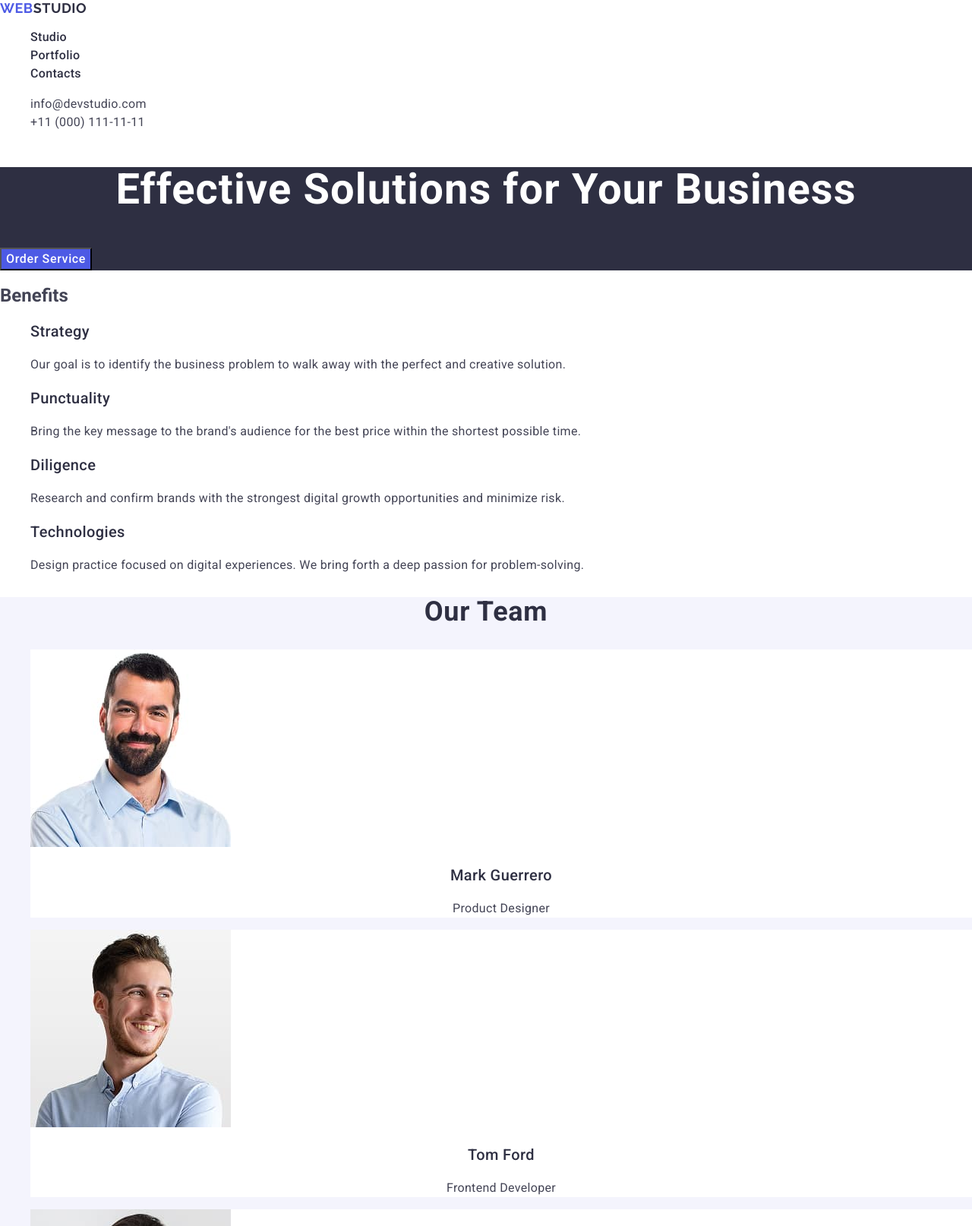
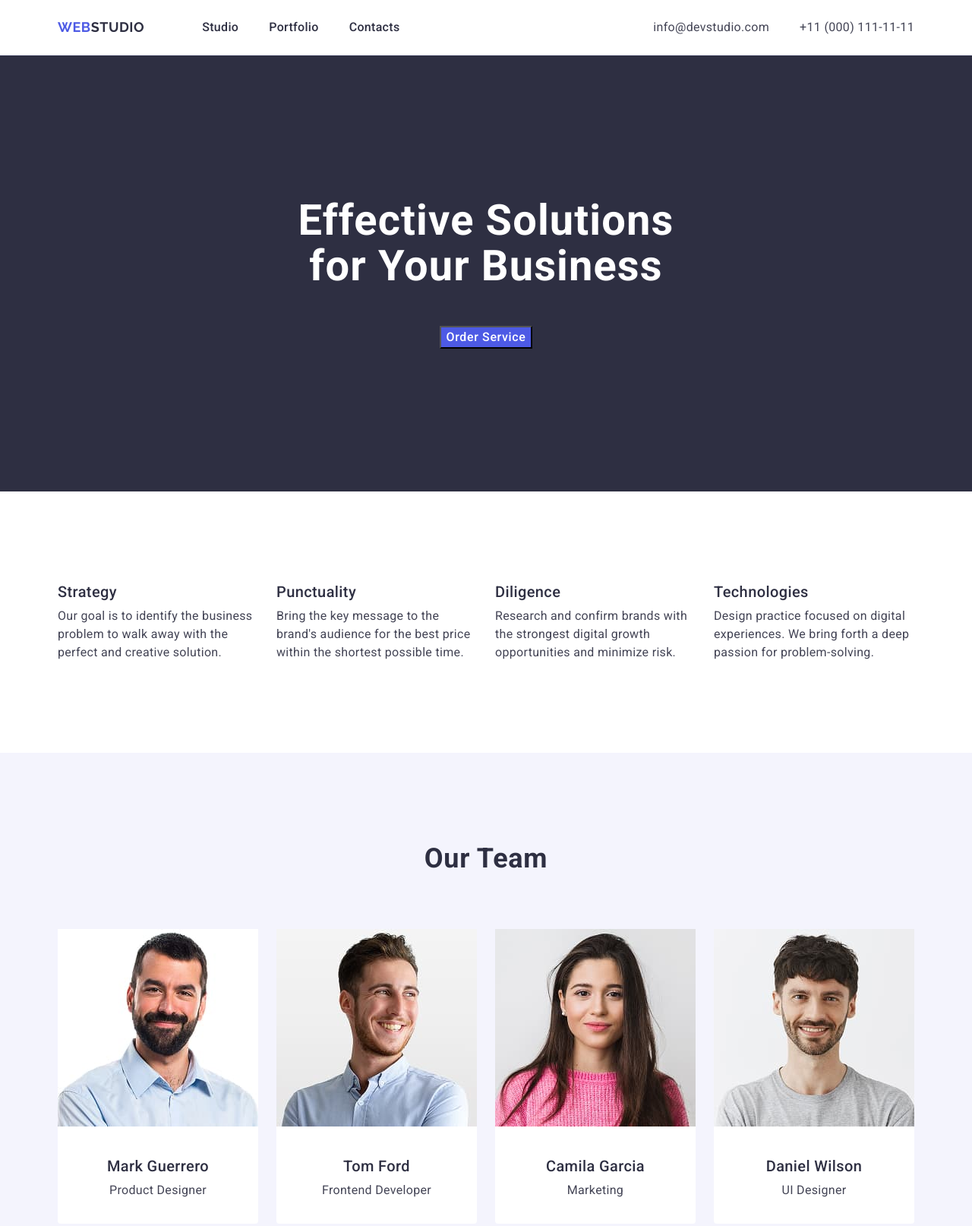
Before and after one commit to HavrynaKateryna/goit-markup-hw-03, a plain HTML site: page index.html in a window 1280 px wide. Shown: the top 1614 px of the page at 76% size. Drawn offline with nearby package versions, Linux system fonts and the light colour scheme.

Commit message:
add geometry

```diff
--- a/css/styles.css
+++ b/css/styles.css
@@ -3,12 +3,39 @@ body{font-family: "Roboto", sans-serif;
 color: #434455;
 background-color: #fff;
 }
+
+/*reset*/
 ul,ol{
     list-style-type: none;
+    margin: 0;
+    padding: 0;
 }
+h1, h2, h3, h4, h5, h6, p{margin: 0;}
 a{
-    text-decoration: none;
+    text-decoration: none;}
+section {
+    padding: 120px 0;
 }
+img{display: block;
+max-width: 100%;
+height: auto;}
+/*common*/
+    .container{ max-width: 1158px;
+    padding: 0 15px;
+margin: 0 auto;}
+
+/*heder*/
+.page-header{
+    border-bottom: 1px solid #e7e9fc;
+}
+.header-container{
+    display: flex;
+    align-items: center;
+}
+.header-nav{display: flex;
+align-items: center;}
+
+
 .logo{font-family: "Raleway", sans-serif;
     font-weight: 700;
     font-size: 18px;
@@ -17,11 +44,20 @@ a{
     text-transform: uppercase;
     color: #4d5ae5;
 }
+
+.header-logo{padding: 24px 0;
+margin-right: 76px;}
+
 .header-logo .logo-part{
 color: #2e2f42;
 }
+.nav-list{ display: flex;
+align-items: center;
+gap: 40px;}
 
 .nav-link{
+    padding: 24px 0;
+    display: block;
 font-weight: 500;
 font-size: 16px;
 line-height: 1.5;
@@ -30,8 +66,16 @@ color: #2e2f42;
 }
 .contacts{
     font-style: normal;
+    margin-left: auto;
 }
+
+.contacts-list{ display: flex;
+align-items: center;
+gap: 40px;}
+
 .contacts-link{
+    display: block;
+    padding: 24px 0;
     font-size: 16px;
     line-height: 1.5;
     letter-spacing: 0.02em;
@@ -46,12 +90,14 @@ color: #2e2f42;
 .contacts-link:focus{
     color: #404bbf;
 }
-.page-footer{
-    background-color: #2e2f42;
-}
+
+/*hero*/
+
 .hero-section{
     background-color: #2e2f42;
+    padding: 188px 0;
 }
+
 .hero-title{
         font-weight: 700;
         font-size: 56px;
@@ -59,6 +105,22 @@ color: #2e2f42;
         letter-spacing: 0.02em;
         text-align: center;
         color: #fff;
+        margin: 0 auto;
+        max-width: 496px;
+        margin-bottom: 48px;
+}
+.button{ display: block;
+max-width: 169px;
+border-radius: 4px;
+    padding: 16px 32px;
+    width: 169px;
+margin: 0 auto;
+border: none;}
+
+.hero-container {
+    display: flex;
+    flex-direction: column;
+    align-items: center;
 }
 .hero-button{
     font-weight: 500;
@@ -73,6 +135,30 @@ color: #2e2f42;
 .hero-button:focus{
     background-color: #404bbf
 }
+
+/*Benefits*/
+
+.benefits-title {
+    display: none;
+}
+.benefits-list {
+    display: flex;
+    flex-wrap: wrap;
+    gap: 24px;
+    padding: 0;
+    margin: 0;
+}
+
+.benefits-item {
+
+    box-sizing: border-box;
+    width: calc((100% - 3 * 24px) / 4)
+}
+
+.benefits-item-title {
+    margin-bottom: 8px;
+}
+
 .benefits-item-title{
         font-weight: 500;
         font-size: 20px;
@@ -86,6 +172,8 @@ color: #2e2f42;
     letter-spacing: 0.02em;
     color: #434455;
 }
+/*Our Team*/
+
     .team-section{
     background-color: #f4f4fd;
     }
@@ -97,10 +185,27 @@ color: #2e2f42;
     text-align: center;
     text-transform: capitalize;
     color: #2e2f42;
+    padding-bottom: 72px;
+
 }
-.team-item{
-    background-color: #FFFFFF
+.team-list {
+    display: flex;
+    gap: 24px;
+    list-style: none;
 }
+
+.team-item {
+    width: calc((100% - 3 * 24px) / 4);
+    box-sizing: border-box;
+    width: 264px;
+    background-color: #fff;
+    border-radius: 0 0 4px 4px;
+    text-align: center;
+}
+.info {
+    padding-top: 32px;
+    padding-bottom: 32px;}
+
 .team-name{
         font-weight: 500;
         font-size: 20px;
@@ -108,29 +213,52 @@ color: #2e2f42;
         letter-spacing: 0.02em;
         text-align: center;
         color: #2e2f42;
+        padding: 8px;
 }
+
 .team-item-role{
         font-size: 16px;
         line-height: 1.5;
         letter-spacing: 0.02em;
         text-align: center;
         color: #434455;
+
 }
-.portfolio-title{
-        font-weight: 700;
+
+/*Our Portfolio*/
+
+.container-portfolio{border-top: none;
+    padding: 32px 16px;
+    border: 1px solid #e7e9fc;
+    border-top: none;}
+
+.portfolio-list{
+    display: flex;
+    flex-wrap: wrap;
+    gap: 48px 24px;
+
+    }
+
+.portfolio-item {width: calc((100% - 48px) / 3);
+}
+
+.portfolio-title{font-weight: 700;
     font-size: 36px;
     line-height: 1.11;
     letter-spacing: 0.02em;
     text-align: center;
     text-transform: capitalize;
     color: #2e2f42;
-}
+    margin-bottom: 72px;}
+
+
 .portfolio-name{
         font-weight: 500;
         font-size: 20px;
         line-height: 1.2;
         letter-spacing: 0.02em;
         color: #2e2f42;
+        margin-bottom: 8px;
 }
 .portfolio-category{
     font-size: 16px;
@@ -138,13 +266,22 @@ color: #2e2f42;
     letter-spacing: 0.02em;
     color: #434455;}
 
+/*Footer*/
+.page-footer {
+    background-color: #2e2f42;
+padding: 100px 0;}
 
     .footer-logo .logo-part {
             color: #f4f4fd;
         }
+.footer-logo {
+    display: inline-block;
+    margin-bottom: 16px;}
+
     .footer-text{
     font-size: 16px;
     line-height: 1.5;
     letter-spacing: 0.02em;
     color: #f4f4fd;
+    max-width: 264px;
     }
--- a/index.html
+++ b/index.html
@@ -18,6 +18,7 @@
 <body>
   <!--page-header-->
   <header class="page-header">
+    <div class="container header-container">
     <nav class="header-nav">
         <a class="logo header-logo" href="./index.html">Web<span class="logo-part">Studio</span></a>
         <ul class="nav-list">
@@ -32,15 +33,19 @@
             <li class="contacts-item"><a class="contacts-link" href="tel:+110001111111">+11 (000) 111-11-11</a></li>
         </ul>
     </address>
+    </div>
   </header>
   <main>
     <!--Hero-->
     <section class="hero-section">
+      <div class="container hero-container">
       <h1 class="hero-title">Effective Solutions for Your Business</h1>
       <button type="button" class="hero-button">Order Service</button>
+      </div>
   </section>
   <!--benefits-section-->
     <section class="benefits-section">
+      <div class="container">
     <h2 class="benefits-title">Benefits</h2>
     <ul class="benefits-list">
       <li class="benefits-item">
@@ -60,73 +65,107 @@
       <p class="benefits-item-text">Design practice focused on digital experiences. We bring forth a deep passion for problem-solving.</p>
     </li>
     </ul>
+    </div>
     </section>
 
     <!--Our Team-->
     <section class="team-section">
+      <div class="container">
     <h2 class="team-title">Our Team</h2>
     <ul class="team-list">
+
       <li class="team-item">
-       <img src="./images/img-1.jpg" width="264" alt="photo Mark Guerrero" class="team-photo"/>
-       <h3 class="team-name">Mark Guerrero</h3>
-       <p class="team-item-role"> Product Designer</p>
+      <img src="./images/img-1.jpg" width="264" alt="photo Mark Guerrero" class="team-photo"/>
+      <div class="info">
+      <h3 class="team-name">Mark Guerrero</h3>
+      <p class="team-item-role"> Product Designer</p>
+      </div>
       </li>
       <li class="team-item">
         <img src="./images/img-2.jpg" width="264" alt="photo Tom Ford" class="team-photo"/>
+        <div class="info">
         <h3 class="team-name">Tom Ford</h3>
         <p class="team-item-role">Frontend Developer</p>
+        </div>
+
       </li>
       <li class="team-item">
         <img src="./images/img-3.jpg" width="264" alt="photo Camila Garcia" class="team-photo"/>
+        <div class="info">
         <h3 class="team-name">Camila Garcia</h3>
         <p class="team-item-role">Marketing</p>
+        </div>
       </li>
       <li class="team-item">
         <img src="./images/img-4.jpg" width="264" alt="photo Daniel Wilson" class="team-photo"/>
+        <div class="info">
         <h3 class="team-name">Daniel Wilson</h3>
         <p class="team-item-role">UI Designer</p>
+        </div>
       </li>
+
     </ul>
+    </div>
   </section>
 
   <!--Our Portfolio-->
   <section class="portfolio-section">
+    <div class="container">
   <h2 class="portfolio-title">Our Portfolio</h2>
     <ul class="portfolio-list">
       <li class="portfolio-item">
         <img src="./images/img-portfolio-1.jpg" width="360" alt="photo banking app" class="portfolio-img"/>
+        <div class="container-portfolio">
       <h3 class="portfolio-name">Banking App</h3>
       <p class="portfolio-category">App</p>
+      </div>
     </li>
       <li class="portfolio-item">
         <img src="./images/img-portfolio-2.jpg" width="360" alt="photo cashless payment" class="portfolio-img" />
+        <div class="container-portfolio">
       <h3 class="portfolio-name">Cashless Payment</h3>
       <p class="portfolio-category">Marketing</p>
+      </div>
     </li>
       <li class="portfolio-item">
         <img src="./images/img-portfolio-3.jpg" width="360" alt="photo meditation app" class="portfolio-img" />
+        <div class="container-portfolio">
       <h3 class="portfolio-name">Meditation App</h3>
-      <p class="portfolio-category">App</p></li>
+      <p class="portfolio-category">App</p>
+      </div>
+    </li>
       <li class="portfolio-item">
         <img src="./images/img-portfolio-4.jpg" width="360" alt="photo taxi service" class="portfolio-img" />
+        <div class="container-portfolio">
       <h3 class="portfolio-name">Taxi Service</h3>
-      <p class="portfolio-category">Marketing</p></li>
+      <p class="portfolio-category">Marketing</p>
+      </div>
+    </li>
       <li class="portfolio-item">
         <img src="./images/img-portfolio-5.jpg" width="360" alt="photo screen illustrations" class="portfolio-img" />
+        <div class="container-portfolio">
       <h3 class="portfolio-name">Screen Illustrations</h3>
-      <p class="portfolio-category">Design</p></li>
+      <p class="portfolio-category">Design</p>
+    </div>
+    </li>
       <li class="portfolio-item">
         <img src="./images/img-portfolio-6.jpg" width="360" alt="photo online courses"  class="portfolio-img"/>
+        <div class="container-portfolio">
       <h3 class="portfolio-name">Online Courses</h3>
-      <p class="portfolio-category">Marketing</p></li>
+      <p class="portfolio-category">Marketing</p>
+    </div>
+  </li>
     </ul>
+    </div>
   </section>
   </main>
 
   <!--Footer-->
   <footer class="page-footer">
+    <div class="container">
     <a class="logo footer-logo" href="./index.html">Web<span class="logo-part">Studio</span></a>
     <p class="footer-text">Increase the flow of customers and sales for your business with digital marketing & growth solutions.</p>
+    </div>
   </footer>
 </body>
 </html>
```
Lines whose indentation alone changed are shown as unchanged.
